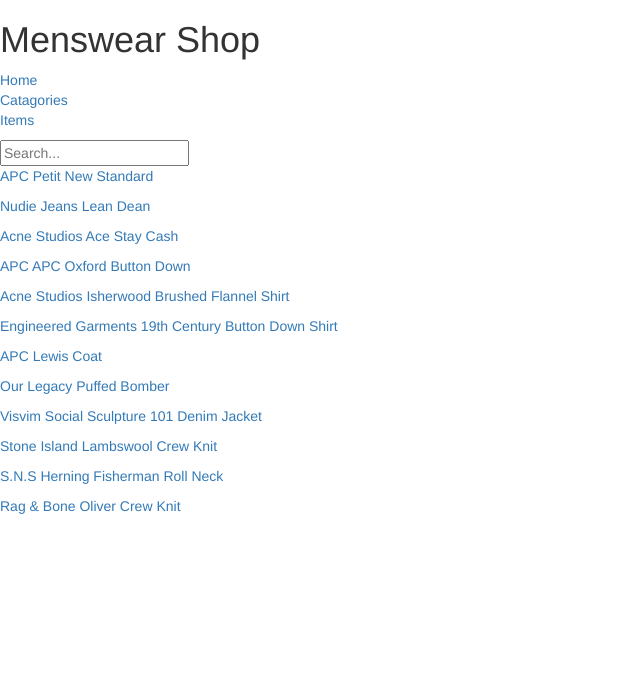
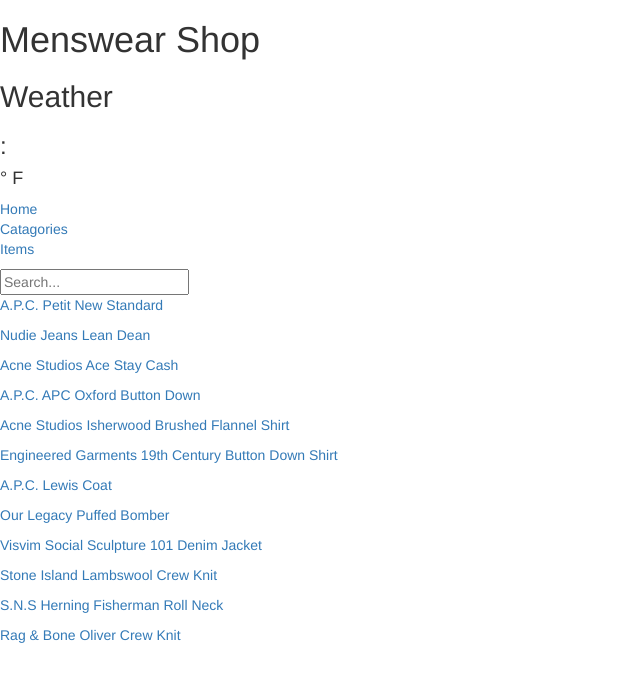
Before and after one commit to MichaelSavoia/Angular-UI-Shop, a website: page index.html at #!/items in a window 1280 px wide. Shown: the whole page, without its empty margins (0-640 px from the left). Drawn offline with nearby package versions, Linux system fonts and the light colour scheme; some packages are replaced by stand-ins of ours; no server answers.

Commit message:
added weather directive

```diff
--- /dev/null
+++ b/controllers/weather.js
@@ -0,0 +1,15 @@
+(function() {
+  'use strict';
+
+  angular
+    .module('shop')
+    .controller('weatherController', function (weatherFactory, city){
+
+      let vm = this;
+
+      vm.location = city.location;
+
+
+    });
+
+})();
--- a/css/main.css
+++ b/css/main.css
@@ -1,2 +1 @@
-* {
-  box-sizing: border-box; }
+* { box-sizing: border-box; }
--- a/factories/api.js
+++ b/factories/api.js
@@ -3,45 +3,41 @@
 
     angular
         .module('shop')
-	.factory("itemData", function(){
-
+        .factory("itemData", function() {
 
             let items = [
-			{'id': '1', 'company': 'APC', 'name': 'Petit New Standard', 'type': 'jeans', 'description': "The original 5-pocket jean, with a slight reworking from the Parisian label, A.P.C. Cut slightly narrower silhouette than the ever-popular New Standard, the Petit New Standard are constructed from 100% Japanese Denim, washed in a dark indigo dye. These jeans feature an engraved 'A.P.C. Paris rue Madame près du Luxembourg' detail on the top button and have a regular, mid rise silhouette."},
-			{'id': '2', 'company': 'Nudie Jeans', 'name': 'Lean Dean', 'type': 'jeans', 'description': "Nudie continue to produce top quality denim with an eye to maintaining sustainability. Applying this philosophy to the Lean Dean, the dry 16 dips wash is cut from a stiffer organic cotton with no rinse to allow them to release their full stretch ability. Staying true to the styles silhouette, the Lean Dean is slim from top to bottom and narrows at the leg opening to create a carrot fit, finished with copper trims and orange threads throughout."},
-			{'id': '3', 'company': 'Acne Studios', 'name': 'Ace Stay Cash', 'type': 'jeans', 'description': "The Acne Ace Stay Cash Jean is a slim cut jean with a slim leg, regular waist and taper from the knee. Made from a cotton blend black denim, the Ace features classic Acne detailing such as flat rivets on the back pockets, narrow stitched seams, three needle stitching on inner leg and classic pocket set up."},
-			{'id': '4', 'company': 'APC', 'name': 'APC Oxford Button Down', 'type': 'shirt', 'description': "Since 1987 A.P.C. have been imbuing their collections with an effortless sense of Parisian cool. Clean silhouettes teamed with premium updates of wardrobe staples has seen the label go from strength to strength. Here the French label crafts an immaculate iteration of a classic button down shirt from the finest Oxford cloth. Traditionally styled, the shirt is completed with a button-down collar and button closure cuffs."},
-			{'id': '5', 'company': 'Acne Studios', 'name': 'Isherwood Brushed Flannel Shirt', 'type': 'shirt', 'description': "The Isherwood has become a staple fixture in Acne Studios' offering, with its casual fit and easy styling making it an absolute staple. For AW16 the Isherwood is crafted from a cotton flannel with a brushed surface to add extra warmth for the year's colder days."},
-			{'id': '6', 'company': 'Engineered Garments', 'name': '19th Century Button Down Shirt', 'type': 'shirt', 'description': "Thinking about clothes quite differently, Engineered Garments do not design clothes – but engineer them with the wearer in mind. Japanese designer Daiki Suzuki showcases his long obsession with coveting classic American garments in this 19th century button down chambray shirt – finished with fine American craftsmanship."},
-			{'id': '7', 'company': 'APC', 'name': 'Lewis Coat', 'type': 'outerwear', 'description': "Since 1987 A.P.C. have been imbuing their collections with an effortless sense of Parisian cool; expect clean silhouettes and wardrobe staples. Keeping you sleek and stylish throughout the winter months, the Lewis jacket has been cut to a formal length with a tailored collar and smart three button closure. The Italian napped wool-cotton shell has been styled with piped flap pockets and a jacquard mini-houndstooth lining."},
-			{'id': '8', 'company': 'Our Legacy', 'name': 'Puffed Bomber', 'type': 'outerwear', 'description': "Aptly titled ‘Rehearsal’,Our Legacy present a solid selection of outerwear as part of their thematic AW16 collection. Placing themselves backstage with the actors, the Swedish label go behind-the-scenes to produce apparel associated with the cool yet comfortable clothing worn by the actors – as themselves and as their characters. Produced in an Italian resin coated fabric and insulated for extra warmth, the resin coated bomber has been insulated for extra warmth; falling in line with this seasons offering of style and function."},
-			{'id': '9', 'company': 'Visvim', 'name': 'Social Sculpture 101 Denim Jacket', 'type': 'outerwear', 'description': "A perfect example of how Hiroki Nakamura creates heritage inspired pieces that are packed full of contemporary details whilst remaining timeless. The Visvim Social Sculpture 101 Jacket is constructed from a rare, 13oz blue selvedge denim spun in Japan, a material which truly deserves to be called premium. Featuring original buttons and rivets, it is finished off with an indigo dyed elk leather patch at the hem."},
-			{'id': '10', 'company': 'Stone Island', 'name': 'Lambswool Crew Knit', 'type': 'sweater', 'description': "Lending their signature style to a lambswool-blend knit, Stone Island complete their iteration with a wide ribbing to the cuffs, hem and neckline, along with the now iconic compass patch to the sleeve."},
-			{'id': '11', 'company': 'S.N.S Herning', 'name': 'Fisherman Roll Neck', 'type': 'sweater', 'description': "S.N.S. Herning have a rich heritage in producing some of the finest knitwear around, basing their knowledge on close to a century of supplying Scandinavian fisherman with essential, warming knits. This multi-textured virgin wool knit features a roll neck, and is finished with ribbed collar, cuffs and hem. A perfect addition to the wardrobe for the upcoming cold seasons."},
-			{'id': '12', 'company': 'Rag & Bone', 'name': 'Oliver Crew Knit', 'type': 'sweater', 'description': "Epitomizing an effortless sense of New York cool, rag & bone's collection of finely honed essentials provides the contemporary wardrobe with everything it could ever need. Crafted from a soft aplaca blended yarn, the Oliver Crew features a textured surface with its only decoration arriving in the form of a ribbed crew neck, cuffs and hem. An unparalleled take on the classic crew knit."},
-
+                { 'id': '1', 'company': 'A.P.C.', 'name': 'Petit New Standard', 'type': 'jeans', 'description': "The original 5-pocket jean, with a slight reworking from the Parisian label, A.P.C. Cut slightly narrower silhouette than the ever-popular New Standard, the Petit New Standard are constructed from 100% Japanese Denim, washed in a dark indigo dye. These jeans feature an engraved 'A.P.C. Paris rue Madame près du Luxembourg' detail on the top button and have a regular, mid rise silhouette." },
+                { 'id': '2', 'company': 'Nudie Jeans', 'name': 'Lean Dean', 'type': 'jeans', 'description': "Nudie continue to produce top quality denim with an eye to maintaining sustainability. Applying this philosophy to the Lean Dean, the dry 16 dips wash is cut from a stiffer organic cotton with no rinse to allow them to release their full stretch ability. Staying true to the styles silhouette, the Lean Dean is slim from top to bottom and narrows at the leg opening to create a carrot fit, finished with copper trims and orange threads throughout." },
+                { 'id': '3', 'company': 'Acne Studios', 'name': 'Ace Stay Cash', 'type': 'jeans', 'description': "The Acne Ace Stay Cash Jean is a slim cut jean with a slim leg, regular waist and taper from the knee. Made from a cotton blend black denim, the Ace features classic Acne detailing such as flat rivets on the back pockets, narrow stitched seams, three needle stitching on inner leg and classic pocket set up." },
+                { 'id': '4', 'company': 'A.P.C.', 'name': 'APC Oxford Button Down', 'type': 'shirt', 'description': "Since 1987 A.P.C. have been imbuing their collections with an effortless sense of Parisian cool. Clean silhouettes teamed with premium updates of wardrobe staples has seen the label go from strength to strength. Here the French label crafts an immaculate iteration of a classic button down shirt from the finest Oxford cloth. Traditionally styled, the shirt is completed with a button-down collar and button closure cuffs." },
+                { 'id': '5', 'company': 'Acne Studios', 'name': 'Isherwood Brushed Flannel Shirt', 'type': 'shirt', 'description': "The Isherwood has become a staple fixture in Acne Studios' offering, with its casual fit and easy styling making it an absolute staple. For AW16 the Isherwood is crafted from a cotton flannel with a brushed surface to add extra warmth for the year's colder days." },
+                { 'id': '6', 'company': 'Engineered Garments', 'name': '19th Century Button Down Shirt', 'type': 'shirt', 'description': "Thinking about clothes quite differently, Engineered Garments do not design clothes – but engineer them with the wearer in mind. Japanese designer Daiki Suzuki showcases his long obsession with coveting classic American garments in this 19th century button down chambray shirt – finished with fine American craftsmanship." },
+                { 'id': '7', 'company': 'A.P.C.', 'name': 'Lewis Coat', 'type': 'outerwear', 'description': "Since 1987 A.P.C. have been imbuing their collections with an effortless sense of Parisian cool; expect clean silhouettes and wardrobe staples. Keeping you sleek and stylish throughout the winter months, the Lewis jacket has been cut to a formal length with a tailored collar and smart three button closure. The Italian napped wool-cotton shell has been styled with piped flap pockets and a jacquard mini-houndstooth lining." },
+                { 'id': '8', 'company': 'Our Legacy', 'name': 'Puffed Bomber', 'type': 'outerwear', 'description': "Aptly titled ‘Rehearsal’,Our Legacy present a solid selection of outerwear as part of their thematic AW16 collection. Placing themselves backstage with the actors, the Swedish label go behind-the-scenes to produce apparel associated with the cool yet comfortable clothing worn by the actors – as themselves and as their characters. Produced in an Italian resin coated fabric and insulated for extra warmth, the resin coated bomber has been insulated for extra warmth; falling in line with this seasons offering of style and function." },
+                { 'id': '9', 'company': 'Visvim', 'name': 'Social Sculpture 101 Denim Jacket', 'type': 'outerwear', 'description': "A perfect example of how Hiroki Nakamura creates heritage inspired pieces that are packed full of contemporary details whilst remaining timeless. The Visvim Social Sculpture 101 Jacket is constructed from a rare, 13oz blue selvedge denim spun in Japan, a material which truly deserves to be called premium. Featuring original buttons and rivets, it is finished off with an indigo dyed elk leather patch at the hem." },
+                { 'id': '10', 'company': 'Stone Island', 'name': 'Lambswool Crew Knit', 'type': 'sweater', 'description': "Lending their signature style to a lambswool-blend knit, Stone Island complete their iteration with a wide ribbing to the cuffs, hem and neckline, along with the now iconic compass patch to the sleeve." },
+                { 'id': '11', 'company': 'S.N.S Herning', 'name': 'Fisherman Roll Neck', 'type': 'sweater', 'description': "S.N.S. Herning have a rich heritage in producing some of the finest knitwear around, basing their knowledge on close to a century of supplying Scandinavian fisherman with essential, warming knits. This multi-textured virgin wool knit features a roll neck, and is finished with ribbed collar, cuffs and hem. A perfect addition to the wardrobe for the upcoming cold seasons." },
+                { 'id': '12', 'company': 'Rag & Bone', 'name': 'Oliver Crew Knit', 'type': 'sweater', 'description': "Epitomizing an effortless sense of New York cool, rag & bone's collection of finely honed essentials provides the contemporary wardrobe with everything it could ever need. Crafted from a soft aplaca blended yarn, the Oliver Crew features a textured surface with its only decoration arriving in the form of a ribbed crew neck, cuffs and hem. An unparalleled take on the classic crew knit." }
             ];
 
-		const getData = function()
-		{
+            const getData = function() {
                 return items;
-		}
+            };
 
-		const getSingleItem = function(id)
-		{
+            const getSingleItem = function(id) {
                 let todo;
-			items.forEach(function(item){
-				if(item.id == id){
+                items.forEach(function(item) {
+                    if (item.id == id) {
                         todo = item;
                     }
                 });
                 return todo;
-		}
+            };
 
-		return{
+            return {
                 getData,
                 getSingleItem,
-		}
+            };
 
 
         });
--- /dev/null
+++ b/factories/weather.js
@@ -0,0 +1,26 @@
+(function() {
+    'use strict';
+
+    angular
+        .module('shop')
+        .factory("weatherFactory", function($http) {
+
+        const getCurrentWeather = function(city)
+        {
+            let call = $http({
+                method: 'GET',
+                url: `http://api.openweathermap.org/data/2.5/weather?q=${city}&APPID=7cf16558d759d14815306832bd7341e2&units=imperial`,
+            });
+
+            alert('test')
+
+            return call;
+        };
+
+
+        return{
+            getCurrentWeather,
+        }
+    });
+
+})();
--- a/index.html
+++ b/index.html
@@ -22,6 +22,10 @@
 
 <header>
 	<h1>Menswear Shop</h1>
+
+	<div class="weatherContainer">
+		<weather city=Cincinnati></weather>
+	</div>
 
 	<nav>
 		<ul>
@@ -52,10 +56,12 @@
 
 <!-- Factories -->
 <script src="factories/api.js"></script>
+<script src="factories/weather.js"></script>
 
 <!-- Controllers -->
 <script src="controllers/controller.js"></script>
 <script src="controllers/singleItem.js"></script>
+<script src="controllers/weather.js"></script>
 
 
 </body>
--- a/main.js
+++ b/main.js
@@ -2,6 +2,22 @@
 
 angular
 .module('shop', ['ui.router'])
+.directive('weather', function(weatherFactory)
+{
+	return{
+		restrict: 'E',
+		templateUrl: 'partials/weather.html',
+		link: function(vm, element, attrs){
+
+			let weather = weatherFactory.getCurrentWeather(attrs.city);
+
+			weather.then(function(weatherData){
+				vm.weather = weatherData.data;
+			})
+		}
+	}
+})
+
 .config(appConfig);
 
 appConfig.$inject = ['$stateProvider', '$urlRouterProvider', '$locationProvider'];
@@ -39,7 +55,7 @@
 
 			})
 			.state('singleItemPage', {
-				url: '/:id',
+				url: '/items/:id',
 				views: {
 					'content': {
 						templateUrl: 'partials/singleItem.html',
--- a/partials/items.html
+++ b/partials/items.html
@@ -1,7 +1,7 @@
 <div class='items'>
 
 	<ul ng-cloak ng-repeat='item in controller.items'>
-		<li><a sref='singleItemPage{{item.id}}'>{{item.company}} {{item.name}}</a></li>
+		<li><a ui-sref='singleItemPage({id:item.id})'>{{item.company}} {{item.name}}</a></li>
 	</ul>
 
 </div>
--- /dev/null
+++ b/partials/weather.html
@@ -0,0 +1,4 @@
+<h2>Weather</h2>
+<h3 class="city-name">{{weather.name}}:</h3>
+<h4>{{weather.main.temp}}&deg; F</h4>
+<p>{{weather.weather[0].description}}</p>
```
Also changed, not shown: partials/home.html (+1 -1 lines). Lines whose indentation alone changed are shown as unchanged.
